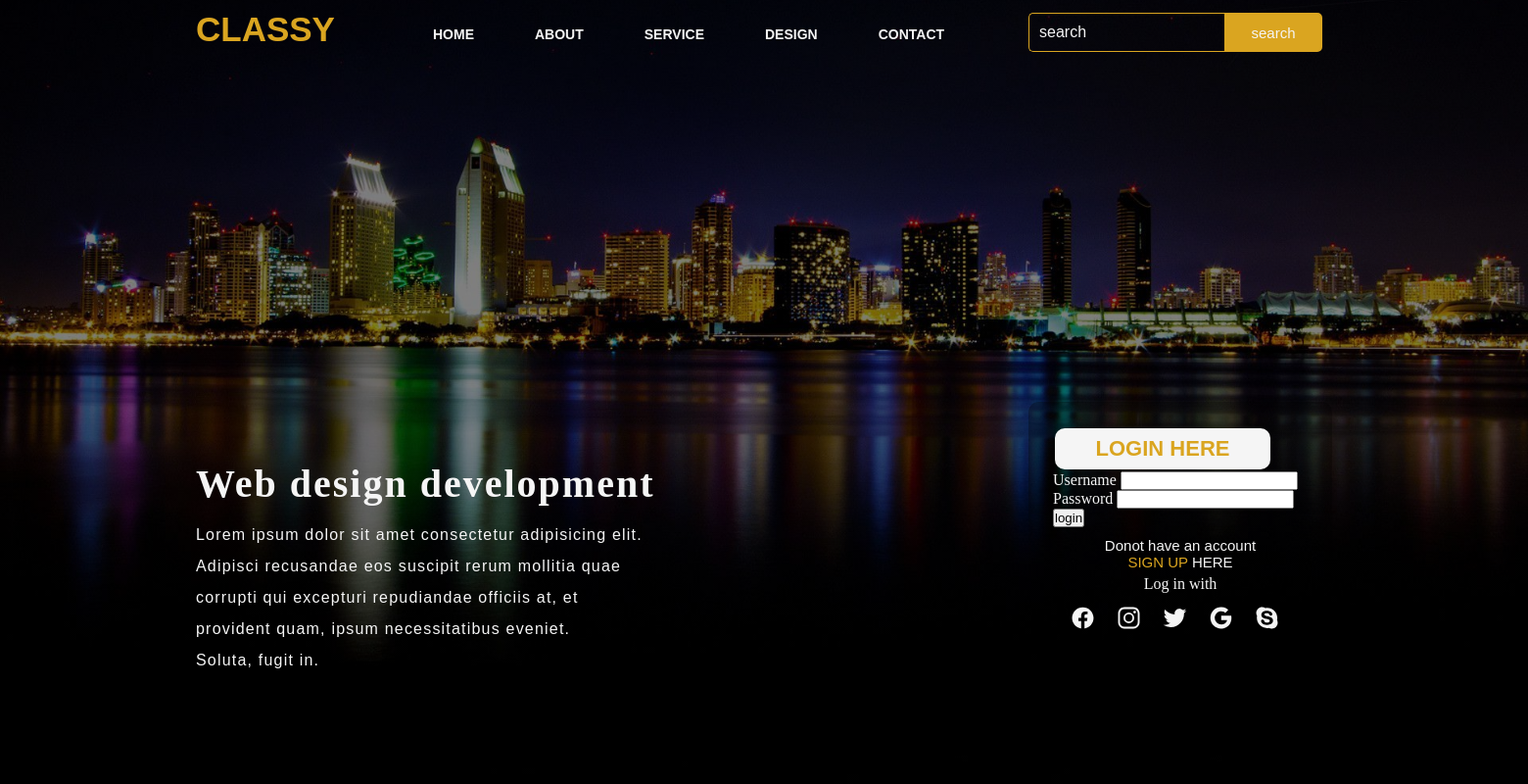
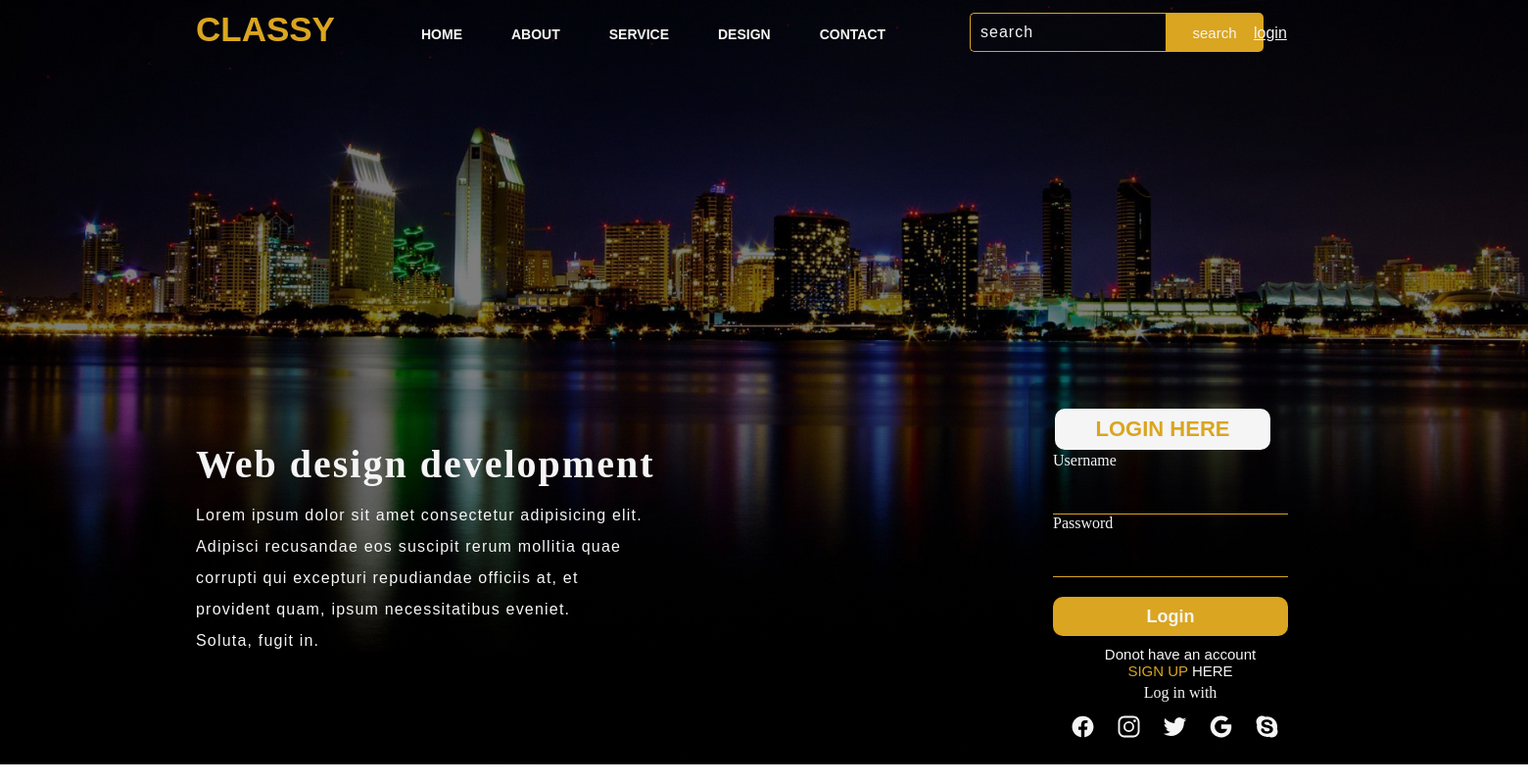
Before and after one commit to BrilliantPhoenix2024/Blog-Website, a Django app: page /accounts/login/ in a window 1560 px wide. Shown: the whole page at 98% size. Run offline with Django 4.2, Linux system fonts and the light colour scheme; some libraries are stand-ins or nearby versions.

Commit message:
home & login replaced in diffrent pages---login authenticated system configed

```diff
--- a/config/settings.py
+++ b/config/settings.py
@@ -131,7 +131,7 @@ DEFAULT_AUTO_FIELD = 'django.db.models.BigAutoField'
 STATIC_URL = '/static/'
 STATICFILES_DIRS = [str(BASE_DIR.joinpath('static'))]
 
-LOGIN_REDIRECT_URL = 'design'
+LOGIN_REDIRECT_URL = 'home'
 
 
 
--- a/pages/urls.py
+++ b/pages/urls.py
@@ -3,7 +3,7 @@ from . import views
 
 
 urlpatterns = [
-    path('accounts/login', views.home_page_view, name='home'),
+    path('', views.home_page_view, name='home'),
     path('about/', views.about_page_view, name='about'),
     path('contact/', views.contact_page_view, name='contact'),
     path('design/', views.design_page_view, name='design'),
--- a/static/css/style.css
+++ b/static/css/style.css
@@ -5,10 +5,11 @@
 }
 .main{
     width: 100%;
-    height: 100vh;
+    height: 97.5vh;
     background-image: linear-gradient(to top, rgba(0, 0, 0, 0.5)50%, rgba(0, 0, 0, 0.5)50%), url(../img/nightcity.jpg);
     background-size: cover;
     background-position: center;
+    background-repeat: no-repeat;
 }
 .navbar{
     width: 1200px;
@@ -41,7 +42,7 @@ ul{
 }
 ul>li{
     list-style: none;
-    margin-left: 62px;
+    margin-left: 50px;
     margin-top: 27px;
     font-size: 14px;
 }
@@ -56,9 +57,9 @@ ul>li>a:hover{
     color: goldenrod;
 }
 .search{
-    width: 330px;
+    width: 300px;
     float: left;
-    margin-left: 270px;
+    margin-left: 210px;
 
 }
 .srch{
@@ -92,6 +93,17 @@ ul>li>a:hover{
 }
 .srch:focus{
     outline: none;
+}
+.wel{
+     width: 280px;
+     float: left;
+    margin-left: 270px;
+    color: whitesmoke;
+    position: absolute;
+    top: 25px;
+    left: 1010px;
+    font-weight: normal;
+    font-family: Arial;
 }
 .content{
     width: 1200px;
@@ -140,7 +152,7 @@ ul>li>a:hover{
     margin: 2px;
     padding: 8px;
 }
-.form>input{
+div>input{
     width: 240px;
     height: 35px;
     background-color: transparent;
@@ -151,10 +163,10 @@ ul>li>a:hover{
     color: whitesmoke;
     font-family: sans-serif;
     font-size: 15px;
-    margin-top: 15px;
+    margin-top: 11px;
     letter-spacing: 1px;
 }
-.form>input:focus{
+div>input:focus{
     outline: none;
 }
 ::placeholder{
@@ -167,11 +179,12 @@ ul>li>a:hover{
     background-color: goldenrod;
     border: none;
     margin-top: 20px;
-    font-size: 15px;
+    font-size: 18px;
     border-radius: 10px;
     cursor: pointer;
     color: whitesmoke;
     transition: 0.4s ease;
+    font-weight: bold;
 }
 .button:hover{
     background-color: whitesmoke;
--- a/templates/_base.html
+++ b/templates/_base.html
@@ -32,6 +32,13 @@
                 <button class="btn">search</button>
             </a>
         </div>
+        <div class="wel">
+            {% if user.is_authenticated %}
+                Wellcome {{ user.username }}
+            {% else %}
+                <a href="{% url 'login' %}" style="color: whitesmoke">login</a>
+            {% endif %}
+        </div>
 
     </div>
 </div>
--- a/templates/registration/login.html
+++ b/templates/registration/login.html
@@ -23,7 +23,8 @@
                         <input type='text' name='username' id='username'>
                         <label for='password'>Password </label>
                         <input type='password' name='password' id='password'>
-                        <input type='submit' value='login'>
+                        <button type="submit" class="button">Login</button>
+{#                        <input type='submit' value='login'>#}
                     </div>
                 </form>
 
```
Also changed, not shown: pages/templates/pages/home.html (+44 -43 lines), db.sqlite3.
